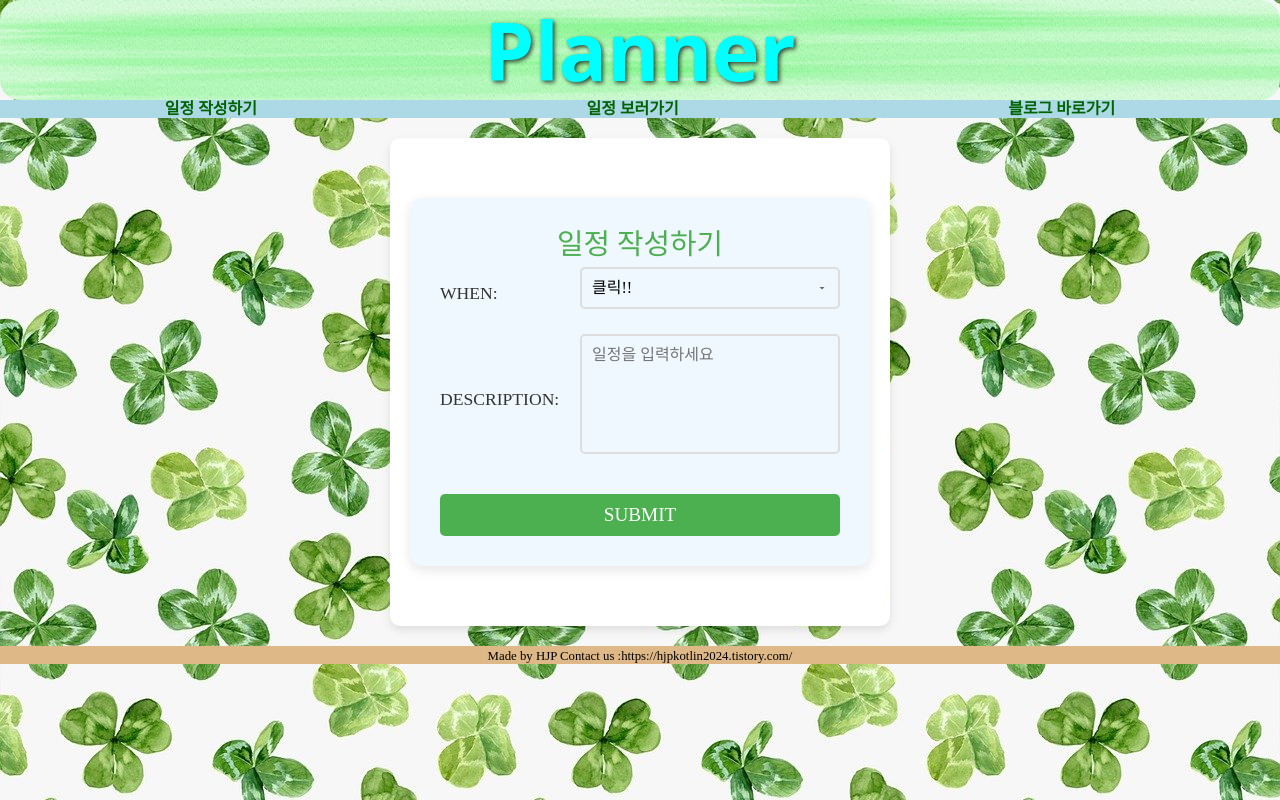
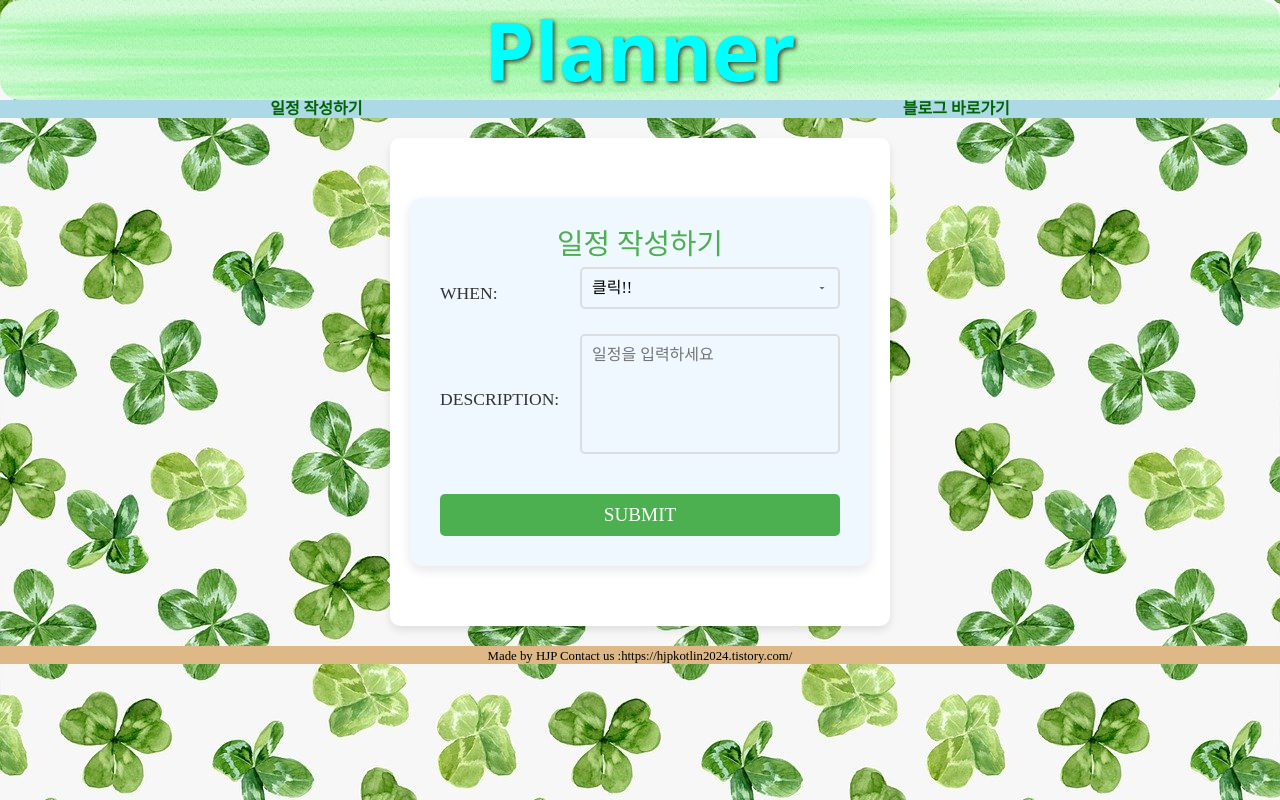
Before and after one commit to kotlin2024/GiveMeIdeas, a website: page front/public/create_todo.html in a window 1280 px wide. Drawn offline with Linux system fonts and the light colour scheme; a web font is replaced by a local one.

Commit message:
:fire: remove go schedule category

```diff
--- a/front/public/create_todo.html
+++ b/front/public/create_todo.html
@@ -19,7 +19,6 @@
     <nav>
         <ul>
             <li><a href="create_todo.html">일정 작성하기</a></li>
-            <li><a href="">일정 보러가기</a></li>
             <li><a href="https://hjpkotlin2024.tistory.com/" target="_blank">블로그 바로가기</a></li>
         </ul>
     </nav>
```
Also changed, not shown: front/public/index.html (+0 -1 lines).
